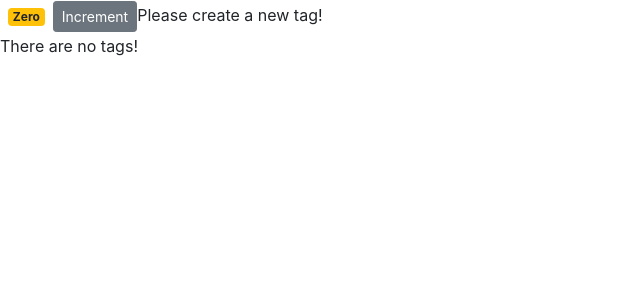
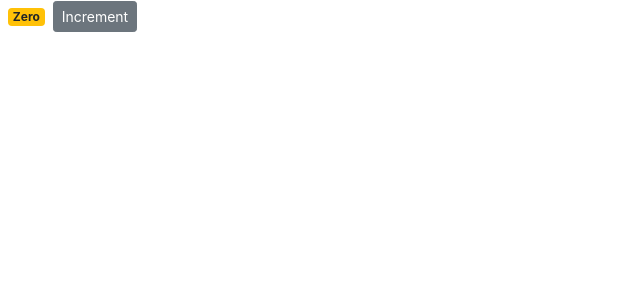
Before and after one commit to TazzyG/counter-app, a React (Create React App) app: page / in a window 1280 px wide. Shown: the top 300 px of the page, without its empty margins (0-640 px from the left). Built offline with nearby package versions, Linux system fonts and the light colour scheme.

Commit message:
remove list of tags and helper methods

```diff
--- a/src/components/counter.jsx
+++ b/src/components/counter.jsx
@@ -1,8 +1,7 @@
 import React, { Component } from "react";
 class Counter extends Component {
   state = {
-    count: 0,
-    tags: []
+    count: 0
   };
 
   // constructor() {
@@ -13,17 +12,6 @@
   handleIncrement = () => {
     this.setState({ count: this.state.count + 1 });
   };
-
-  renderTags() {
-    if (this.state.tags.length === 0) return <p>There are no tags!</p>;
-    return (
-      <ul>
-        {this.state.tags.map(tag => (
-          <li key={tag}>{tag}</li>
-        ))}
-      </ul>
-    );
-  }
 
   render() {
     return (
@@ -36,8 +24,6 @@
           {" "}
           Increment
         </button>
-        {this.state.tags.length === 0 && "Please create a new tag!"}
-        {this.renderTags()}
       </div>
     );
   }
```
